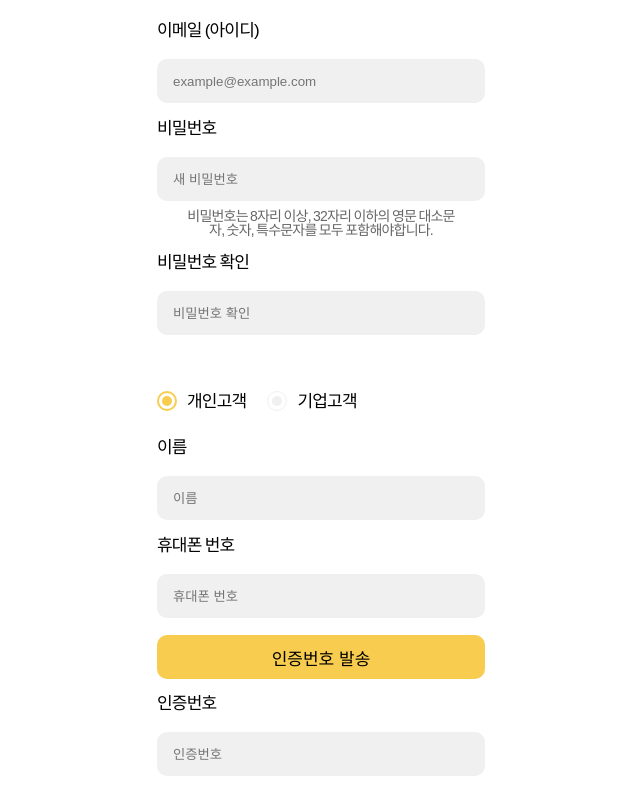
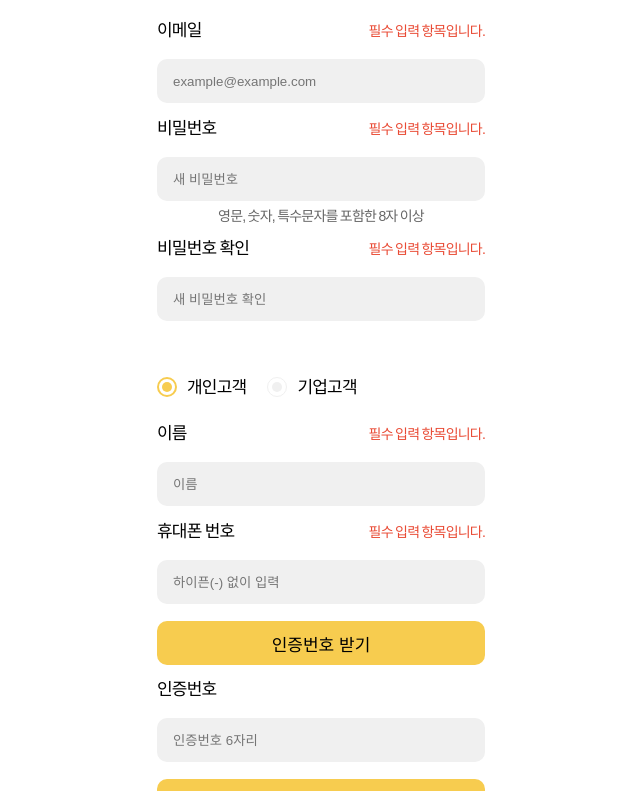
Before and after one commit to Croar-Creative/pr6-frontend, a React (Create React App) app: page /sign-up/inputs in a window 1280 px wide. Shown: the part 240-1031 px from the top of the page, without its empty margins (319-959 px from the left). Built offline with nearby package versions, Linux system fonts and the light colour scheme; no server answers; a web font is replaced by a local one.

Commit message:
form 완성

```diff
--- a/package.json
+++ b/package.json
@@ -13,7 +13,6 @@
       "@types/yup": "^0.32.0",
       "axios": "^1.3.4",
       "firebase": "^9.19.1",
-      "formik": "^2.2.9",
       "framer-motion": "^10.9.1",
       "react": "^18.2.0",
       "react-dom": "^18.2.0",
@@ -21,8 +20,7 @@
       "recoil": "^0.7.7",
       "styled-components": "^5.3.9",
       "typescript": "^4.9.5",
-      "web-vitals": "^2.1.4",
-      "yup": "^1.0.2"
+      "web-vitals": "^2.1.4"
    },
    "scripts": {
       "start": "react-scripts start",
--- a/src/components/inputs/radio/Radio.props.ts
+++ b/src/components/inputs/radio/Radio.props.ts
@@ -1,3 +1,4 @@
+import { ChangeEvent } from "react";
 export type RadioElementType = {
    id: string;
    label: string;
@@ -6,5 +7,5 @@ export type RadioElementType = {
 export interface RadioProps {
    groupName: string;
    elements: RadioElementType;
-   setSelectValue: React.Dispatch<React.SetStateAction<string>>;
+   onChange: (e: ChangeEvent<HTMLInputElement>) => void;
 }
--- a/src/pages/user/sign-up/components/LabeledTextInput.tsx
+++ b/src/components/inputs/text/LabeledTextInput.tsx
@@ -1,5 +1,5 @@
 import { TextInput } from "components/inputs/text/Text";
-import { HTMLInputTypeAttribute } from "react";
+import { InputHTMLAttributes } from "react";
 import styled from "styled-components";
 
 const InputWrap = styled.div`
@@ -22,40 +22,41 @@ const InputLabelText = styled.span`
    ${({ theme }) => theme.font.body3}
 `;
 
-const NoticeText = styled.span<{ hasError: boolean }>`
+const NoticeText = styled.span`
    ${({ theme }) => theme.font.detail1}
-   ${({ theme, hasError }) =>
-      hasError
-         ? `color: ${theme.color.red01};`
-         : `color: ${theme.color.green01};`}
 `;
 
 // export type MessageType = FieldError | "success" | null;
 
-interface LabeledTextInputProps {
+export interface LabeledTextInputProps
+   extends InputHTMLAttributes<HTMLInputElement> {
    label: string;
-   inputType: HTMLInputTypeAttribute;
-   error?: string;
-   placeholder?: string;
-   name: string;
-   value: any;
-   onChange: (e: React.ChangeEvent<HTMLInputElement>) => void;
-   onBlur: (e: React.FocusEvent<HTMLInputElement>) => void;
+   option?: {
+      detail?: {
+         message: string;
+         color: string;
+      };
+      border?: {
+         color: string;
+      };
+   };
 }
 
-function LabeledTextInput({
-   label,
-   inputType,
-   error,
-   ...props
-}: LabeledTextInputProps) {
+function LabeledTextInput({ label, option, ...props }: LabeledTextInputProps) {
    return (
       <InputWrap>
          <InputLabel>
             <InputLabelText>{label}</InputLabelText>
-            <NoticeText hasError={!!error}>{error}</NoticeText>
+            <NoticeText style={{ color: option?.detail?.color }}>
+               {option?.detail?.message}
+            </NoticeText>
          </InputLabel>
-         <TextInput type={inputType} {...props} />
+         <TextInput
+            {...props}
+            style={{
+               outlineColor: option?.border?.color,
+            }}
+         />
       </InputWrap>
    );
 }
--- /dev/null
+++ b/src/pages/user/function/scrollTo.ts
@@ -0,0 +1,11 @@
+interface ScrollToArgs {
+   to: "top" | "bottom";
+}
+
+export default function scrollTo({ to }: ScrollToArgs) {
+   window.scrollTo({
+      top: to === "top" ? 0 : document.body.scrollHeight,
+      left: 0,
+      behavior: "smooth",
+   });
+}
--- a/src/pages/user/sign-up/Inputs.tsx
+++ b/src/pages/user/sign-up/Inputs.tsx
@@ -5,11 +5,17 @@ import {
    RadioElementType,
    RadioProps,
 } from "components/inputs/radio/Radio.props";
-import LabeledTextInput from "pages/user/sign-up/components/LabeledTextInput";
+import LabeledTextInput from "components/inputs/text/LabeledTextInput";
 import { useEffect, useState } from "react";
 import styled from "styled-components";
-import { Formik } from "formik";
-import * as Yup from "yup";
+import scrollTo from "../function/scrollTo";
+import {
+   validateEmail,
+   validatePassword,
+   validatePasswordCheck,
+   validatePhoneNumber,
+   validateRequired,
+} from "./Validators";
 
 const Title = styled.h2`
    ${({ theme }) => theme.font.title3};
@@ -49,8 +55,12 @@ const Button = styled.button`
    height: 44px;
    ${({ theme }) => theme.font.body3}
    transition: all 0.2s ease-in-out;
-   :active {
+   :active:not(:disabled) {
       transform: scale(0.98);
+   }
+   :disabled {
+      filter: grayscale(100%);
+      cursor: not-allowed;
    }
 `;
 
@@ -100,40 +110,34 @@ const SIGNUPROUTE = [
    },
 ] as RadioElementType;
 
-interface InputProps {
-   id: number;
-   label: string;
-   inputType: string;
-   placeholder: string;
-   message?: string;
-   fulfilled: boolean;
+export interface SignUpProps {
    value: string;
+   valid: boolean;
 }
 
-interface ButtonProps {
-   text: string;
-   onClick: () => void;
-}
-
-export interface SignUpProps {
-   message: string;
-   value: string;
-   valid: boolean;
+export interface SignUpFormValues {
+   email: SignUpProps;
+   password: SignUpProps;
+   passwordCheck: SignUpProps;
+   name: SignUpProps;
+   companyName: SignUpProps;
+   phoneNumber: SignUpProps;
+   authNumber: SignUpProps;
 }
 
 function Inputs() {
    const [userType, setUserType] = useState(USERTYPE[0].id);
    const [signUpRoute, setSignUpRoute] = useState(SIGNUPROUTE[0].id);
+   const [isAllValid, setIsAllValid] = useState(false);
 
    const [formValues, setFormValues] = useState({
       email: { value: "", valid: false },
       password: { value: "", valid: false },
       passwordCheck: { value: "", valid: false },
       name: { value: "", valid: false },
-      companyName: { value: "", valid: false },
-      managerName: { value: "", valid: false },
+      companyName: { value: "", valid: true },
       phoneNumber: { value: "", valid: false },
-      authNumber: { value: "", valid: false },
+      authNumber: { value: "", valid: true },
    });
 
    const handleSubmit = (e: React.FormEvent<HTMLFormElement>) => {
@@ -141,187 +145,198 @@ function Inputs() {
       console.log(formValues);
    };
 
+   useEffect(() => {
+      scrollTo({ to: "top" });
+   }, []);
+
+   useEffect(() => {
+      const isAllValid = Object.values(formValues).every(
+         (value) => value.valid
+      );
+      console.log(formValues);
+      setIsAllValid(isAllValid);
+   }, [formValues]);
+
    return (
       <ContentWrap>
          <Title>회원가입</Title>
-         <Formik
-            validateOnBlur
-            initialValues={{
-               email: "",
-               password: "",
-               passwordCheck: "",
-               userType: "INDIVIDUAL",
-               name: "",
-               companyName: "",
-               managerName: "",
-               phoneNumber: "",
-               authNumber: "",
-            }}
-            onSubmit={(values, { setSubmitting }) => {
-               setTimeout(() => {
-                  alert(JSON.stringify(values, null, 2));
-                  setSubmitting(false);
-               }, 1000);
-            }}
-            validationSchema={Yup.object().shape({
-               email: Yup.string()
-                  .required("필수 입력사항입니다.")
-                  .email("유효한 이메일이 아닙니다."),
-               password: Yup.string()
-                  .required("필수 입력사항입니다.")
-                  .min(8, "비밀번호는 8자 이상이어야 합니다.")
-                  .matches(
-                     /^(?=.*\\d)(?=.*[!@#$%^&*])(?=.*[a-z])(?=.*[A-Z])$/,
-                     "비밀번호는 영문, 숫자, 특수문자를 포함해야 합니다."
-                  ),
-               passwordCheck: Yup.string()
-                  .required("필수 입력사항입니다.")
-                  .oneOf(
-                     [Yup.ref("password")],
-                     "비밀번호가 일치하지 않습니다."
-                  ),
-               name: Yup.string().when("userType", () => {
-                  if (userType === "INDIVIDUAL") {
-                     return Yup.string().required("필수 입력사항입니다.");
-                  } else {
-                     return Yup.string().notRequired();
-                  }
-               }),
-               companyName: Yup.string().when("userType", () => {
-                  if (userType === "COMPANY") {
-                     return Yup.string().required("필수 입력사항입니다.");
-                  } else {
-                     return Yup.string().notRequired();
-                  }
-               }),
-               managerName: Yup.string().when("userType", () => {
-                  if (userType === "COMPANY") {
-                     return Yup.string().required("필수 입력사항입니다.");
-                  } else {
-                     return Yup.string().notRequired();
-                  }
-               }),
-               phoneNumber: Yup.string()
-                  .required("필수 입력사항입니다.")
-                  .matches(/^01(?:0|1|[6-9])(?:\d{3}|\d{4})\d{4}$/),
-
-               authNumber: Yup.string().required("필수 입력사항입니다."),
-            })}
-         >
-            {(props) => (
-               <form onSubmit={handleSubmit}>
+         <Form onSubmit={handleSubmit}>
             <InputWrap>
                <LabeledTextInput
-                        label="이메일 (아이디)"
-                        inputType="text"
+                  label="이메일"
+                  onChange={(e) => {
+                     setFormValues((prev) => ({
+                        ...prev,
+                        email: validateEmail(e.target.value).result,
+                     }));
+                  }}
+                  option={{
+                     detail: validateEmail(formValues.email.value).detail,
+                  }}
                   placeholder="example@example.com"
-                        {...props.getFieldProps("email")}
-                        {...props.getFieldMeta("email")}
+                  required
                />
             </InputWrap>
             <InputWrap>
                <LabeledTextInput
                   label="비밀번호"
-                        inputType="password"
+                  onChange={(e) => {
+                     setFormValues((prev) => ({
+                        ...prev,
+                        password: validatePassword(e.target.value).result,
+                     }));
+                  }}
+                  option={{
+                     detail: validatePassword(formValues.password.value).detail,
+                  }}
+                  type="password"
                   placeholder="새 비밀번호"
-                        {...props.getFieldProps("password")}
-                        {...props.getFieldMeta("password")}
+                  required
                />
                <PasswordMessage>
-                        비밀번호는 8자리 이상, 32자리 이하의 영문 대소문자,
-                        숫자, 특수문자를 모두 포함해야합니다.
+                  영문, 숫자, 특수문자를 포함한 8자 이상
                </PasswordMessage>
             </InputWrap>
+
             <InputWrap>
                <LabeledTextInput
                   label="비밀번호 확인"
-                        inputType="password"
-                        placeholder="비밀번호 확인"
-                        {...props.getFieldProps("passwordCheck")}
-                        {...props.getFieldMeta("passwordCheck")}
+                  onChange={(e) => {
+                     setFormValues((prev) => ({
+                        ...prev,
+                        passwordCheck: validatePasswordCheck(
+                           e.target.value,
+                           formValues.password.value
+                        ).result,
+                     }));
+                  }}
+                  option={{
+                     detail: validatePasswordCheck(
+                        formValues.passwordCheck.value,
+                        formValues.password.value
+                     ).detail,
+                  }}
+                  type="password"
+                  placeholder="새 비밀번호 확인"
+                  required
                />
             </InputWrap>
             <RadioWrap>
                <Radio
                   groupName="userType"
                   elements={USERTYPE}
-                        setSelectValue={setUserType}
+                  onChange={(e) => {
+                     if (e.target.value === "INDIVIDUAL") {
+                        setFormValues((prev) => ({
+                           ...prev,
+                           companyName: {
+                              value: "",
+                              valid: true,
+                           },
+                        }));
+                     } else if (
+                        e.target.value === "COMPANY" &&
+                        !formValues.companyName.valid
+                     ) {
+                        setFormValues((prev) => ({
+                           ...prev,
+                           companyName: {
+                              value: "",
+                              valid: false,
+                           },
+                        }));
+                     }
+                     setUserType(e.target.value);
+                  }}
                />
             </RadioWrap>
-                  {userType === "INDIVIDUAL" ? (
             <InputWrap>
                <LabeledTextInput
                   label="이름"
-                           inputType="text"
+                  onChange={(e) => {
+                     setFormValues((prev) => ({
+                        ...prev,
+                        name: validateRequired(e.target.value).result,
+                     }));
+                  }}
+                  option={{
+                     detail: validateRequired(formValues.name.value).detail,
+                  }}
                   placeholder="이름"
-                           {...props.getFieldProps("name")}
-                           {...props.getFieldMeta("name")}
+                  required
                />
             </InputWrap>
-                  ) : (
-                     <>
+            {userType === "COMPANY" && (
                <InputWrap>
                   <LabeledTextInput
-                              label="기업명"
-                              inputType="text"
-                              placeholder="기업명"
-                              {...props.getFieldProps("companyName")}
-                              {...props.getFieldMeta("companyName")}
+                     label="회사명"
+                     onChange={(e) => {
+                        setFormValues((prev) => ({
+                           ...prev,
+                           companyName: validateRequired(e.target.value).result,
+                        }));
+                     }}
+                     option={{
+                        detail: validateRequired(formValues.companyName.value)
+                           .detail,
+                     }}
+                     required
                   />
                </InputWrap>
-                        <InputWrap>
-                           <LabeledTextInput
-                              label="담당자명"
-                              inputType="text"
-                              placeholder="담당자명"
-                              {...props.getFieldProps("managerName")}
-                              {...props.getFieldMeta("managerName")}
-                           />
-                        </InputWrap>
-                     </>
             )}
             <InputWrap>
                <LabeledTextInput
                   label="휴대폰 번호"
-                        inputType="text"
-                        placeholder="휴대폰 번호"
-                        {...props.getFieldProps("phoneNumber")}
-                        {...props.getFieldMeta("phoneNumber")}
+                  onChange={(e) => {
+                     setFormValues((prev) => ({
+                        ...prev,
+                        phoneNumber: validatePhoneNumber(e.target.value).result,
+                     }));
+                  }}
+                  option={{
+                     detail: validatePhoneNumber(formValues.phoneNumber.value)
+                        .detail,
+                  }}
+                  placeholder="하이픈(-) 없이 입력"
+                  required
                />
             </InputWrap>
             <ButtonWrap>
-                     <Button type="button">인증번호 발송</Button>
+               <Button>인증번호 받기</Button>
             </ButtonWrap>
             <InputWrap>
                <LabeledTextInput
                   label="인증번호"
-                        inputType="text"
-                        placeholder="인증번호"
-                        {...props.getFieldProps("authNumber")}
-                        {...props.getFieldMeta("authNumber")}
+                  onChange={(e) => {
+                     setFormValues((prev) => ({
+                        ...prev,
+                        authNumber: {
+                           value: e.target.value,
+                           valid: prev.authNumber.valid,
+                        },
+                     }));
+                  }}
+                  placeholder="인증번호 6자리"
+                  required
                />
             </InputWrap>
             <ButtonWrap>
-                     <Button type="button">인증번호 확인</Button>
+               <Button>인증하기</Button>
             </ButtonWrap>
             <RadioWrap>
-                     <RadioLabel>
-                        <span>회원가입 경로</span>
-                     </RadioLabel>
                <Radio
                   groupName="signUpRoute"
                   elements={SIGNUPROUTE}
-                        setSelectValue={setSignUpRoute}
+                  onChange={(e) => {
+                     setSignUpRoute(e.target.value);
+                  }}
                />
             </RadioWrap>
+
             <ButtonWrap>
-                     <Button type="submit" disabled={props.isSubmitting}>
-                        회원 가입
-                     </Button>
+               <Button disabled={!isAllValid}>회원 가입 하기</Button>
             </ButtonWrap>
-               </form>
-            )}
-         </Formik>
+         </Form>
       </ContentWrap>
    );
 }
--- /dev/null
+++ b/src/pages/user/sign-up/Validators.tsx
@@ -0,0 +1,205 @@
+export const validateRequired = (value: string) => {
+   if (value === "") {
+      return {
+         result: {
+            value,
+            valid: false,
+         },
+         detail: {
+            message: "필수 입력 항목입니다.",
+            color: "#E94B35",
+         },
+      };
+   } else {
+      return {
+         result: {
+            value,
+            valid: true,
+         },
+         detail: {
+            message: "",
+            color: "#E94B35",
+         },
+      };
+   }
+};
+
+// export const validateAuthCode = async () => {
+//    // 백엔드 생기면
+// };
+
+// export const validateEquals = () => {
+//    const { value } = input;
+
+//    if (value !== equals) {
+//       setOption({
+//          detail: {
+//             message: "일치하지 않습니다.",
+//             color: "#E94B35",
+//          },
+//          border: {
+//             color: "#E94B35",
+//          },
+//       });
+//    } else if (value === equals) {
+//       setOption({
+//          detail: {
+//             message: "일치합니다.",
+//             color: "#1AAF5D",
+//          },
+//          border: {
+//             color: "#1AAF5D",
+//          },
+//       });
+//    }
+// };
+
+export const validateEmail = (value: string) => {
+   if (value === "") {
+      return {
+         result: {
+            value,
+            valid: false,
+         },
+         detail: {
+            message: "필수 입력 항목입니다.",
+            color: "#E94B35",
+         },
+      };
+   } else if (/^[A-Z0-9._%+-]+@[A-Z0-9.-]+\.[A-Z]{2,}$/i.test(value)) {
+      return {
+         result: {
+            value,
+            valid: true,
+         },
+         detail: {
+            message: "사용 가능한 이메일 형식입니다.",
+            color: "#1AAF5D",
+         },
+      };
+   } else {
+      return {
+         result: {
+            value,
+            valid: false,
+         },
+         detail: {
+            message: "이메일 형식이 올바르지 않습니다.",
+            color: "#E94B35",
+         },
+      };
+   }
+};
+
+export const validatePassword = (value: string) => {
+   if (value === "") {
+      return {
+         result: {
+            value,
+            valid: false,
+         },
+         detail: {
+            message: "필수 입력 항목입니다.",
+            color: "#E94B35",
+         },
+      };
+   } else if (
+      /^(?=.*[a-zA-Z])(?=.*[!@#$%^*+=-])(?=.*[0-9]).{8,16}$/.test(value)
+   ) {
+      return {
+         result: {
+            value,
+            valid: true,
+         },
+         detail: {
+            message: "사용 비밀번호 형식입니다.",
+            color: "#1AAF5D",
+         },
+      };
+   } else {
+      return {
+         result: {
+            value,
+            valid: false,
+         },
+         detail: {
+            message: "비밀번호 형식이 올바르지 않습니다.",
+            color: "#E94B35",
+         },
+      };
+   }
+};
+
+export const validatePasswordCheck = (value: string, equals: string) => {
+   if (value === "") {
+      return {
+         result: {
+            value,
+            valid: false,
+         },
+         detail: {
+            message: "필수 입력 항목입니다.",
+            color: "#E94B35",
+         },
+      };
+   } else if (value === equals) {
+      return {
+         result: {
+            value,
+            valid: true,
+         },
+         detail: {
+            message: "일치합니다.",
+            color: "#1AAF5D",
+         },
+      };
+   } else {
+      return {
+         result: {
+            value,
+            valid: false,
+         },
+         detail: {
+            message: "일치하지 않습니다.",
+            color: "#E94B35",
+         },
+      };
+   }
+};
+
+export const validatePhoneNumber = (value: string) => {
+   if (value === "") {
+      return {
+         result: {
+            value,
+            valid: false,
+         },
+         detail: {
+            message: "필수 입력 항목입니다.",
+            color: "#E94B35",
+         },
+      };
+   } else if (/^\d{11}$/.test(value)) {
+      return {
+         result: {
+            value,
+            valid: true,
+         },
+         detail: {
+            message: "사용 가능한 전화번호 형식입니다.",
+            color: "#1AAF5D",
+         },
+      };
+   } else {
+      return {
+         result: {
+            value,
+            valid: false,
+         },
+         detail: {
+            message: "전화번호 형식이 올바르지 않습니다.",
+            color: "#E94B35",
+         },
+      };
+   }
+};
```
Also changed, not shown: src/components/inputs/radio/Radio.tsx (+2 -5 lines), src/pages/user/sign-up/Agreements.tsx (+7 -0 lines), src/pages/user/sign-up/components/InputWithValidation.tsx (added, +53 -0 lines), 1 other file (tests, documents, lock files or other folders). Lines whose indentation alone changed are shown as unchanged.
